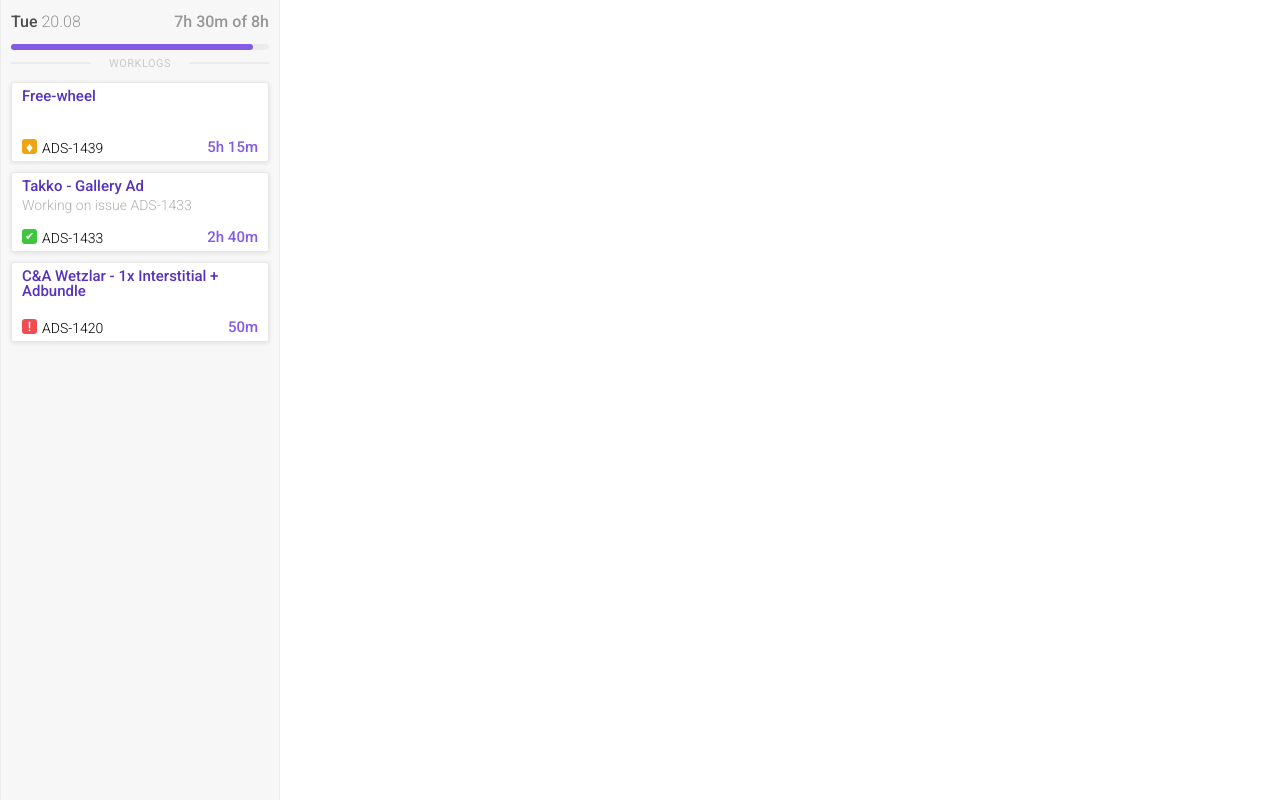
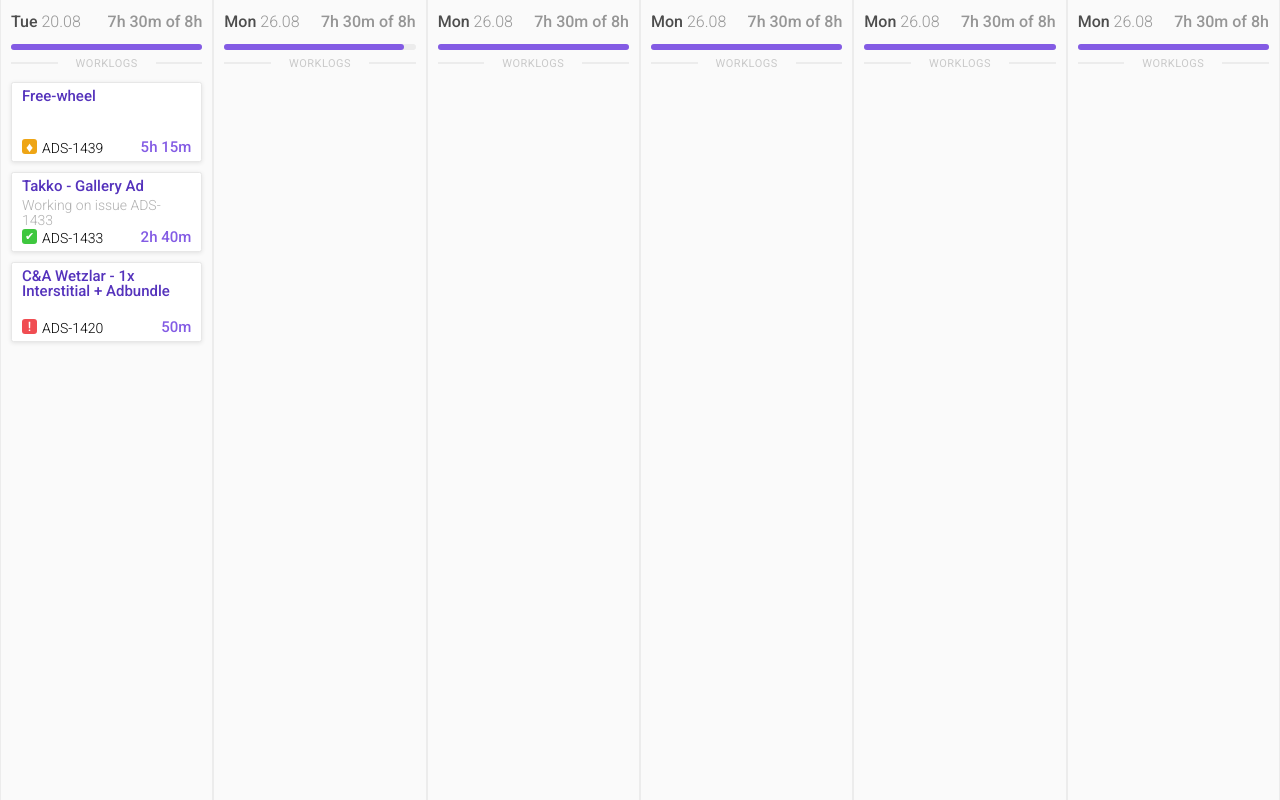
Before and after one commit to zaxanq/jira-like-time-logging, a website: page src/index.html in a window 1280 px wide. Drawn offline with nearby package versions, Linux system fonts and the light colour scheme; files that its build step writes are made by us from their sources.

Commit message:
WIP: Creating columns by JavaScript

```diff
--- a/gulpfile.js
+++ b/gulpfile.js
@@ -8,7 +8,8 @@ gulp.task('browserSync', function() {
         server: {
             baseDir: 'src',
             routes: {
-                '/styles': 'src/styles/css'
+                '/styles': 'src/styles/css',
+                '/js': 'src/js',
             }
         },
     });
--- a/package.json
+++ b/package.json
@@ -1,6 +1,6 @@
 {
   "name": "jira-like-time-logging",
-  "version": "0.0.7",
+  "version": "0.1.0",
   "description": "",
   "main": "index.js",
   "scripts": {
--- a/src/index.html
+++ b/src/index.html
@@ -7,7 +7,7 @@
 </head>
 <body>
 <main class="wrapper">
-    <div class="column" id="column-1">
+    <log-column class="column" id="column-0">
         <div class="column__head">
             <div class="column__details">
                 <p class="column__date">
@@ -21,7 +21,7 @@
                 </p>
             </div>
             <div class="column__progress">
-                <div class="column__progress--done" id="column-1__progress--done"></div>
+                <div class="column__progress--done" id="column-0__progress--done"></div>
             </div>
             <h2 class="column__title">Worklogs</h2>
         </div>
@@ -76,7 +76,8 @@
                 <button class="buttons__remove button column__button"></button>
             </div>
         </div>
-    </div>
+    </log-column>
 </main>
+<script src="/js/main.js"></script>
 </body>
 </html>
--- /dev/null
+++ b/src/js/main.js
@@ -0,0 +1,145 @@
+class BaseClass {
+    constructor() {
+        this.init();
+    }
+    init() {
+        Element.prototype.addClass = function(className) {
+            if (typeof className === 'string') {
+                this.classList.add(className);
+            } else if (typeof className === 'object') {
+                if (className.length) { //an array
+                    className.forEach((name) => this.classList.add(name));
+                } else {
+                    console.error('Invalid type of class name or class names container.');
+                }
+            }
+            return this;
+        };
+
+        Element.prototype.removeClass = function(className) {
+            if (typeof className === 'string') {
+                this.classList.remove(className);
+            } else if (typeof className === 'object') {
+                if (className.length) { //an array
+                    className.forEach((name) => this.classList.remove(name));
+                } else {
+                    console.error('Invalid type of class name or class names container.');
+                }
+            }
+            return this;
+        };
+    }
+
+    Dom(selector) {
+        return document.querySelectorAll(selector);
+    }
+
+    class(className) {
+        return document.getElementsByClassName(className);
+    }
+
+    id(idName) {
+        return document.getElementsByClassName(idName);
+    }
+
+    createElement(tag, options, parent, append = true) {
+        let element = document.createElement(tag);
+        if (options['class']) element.addClass(options['class']);
+        if (options['id']) element.id = options['id'];
+
+        if (append) parent.append(element);
+        else parent.prepend(element);
+
+        return element;
+    }
+}
+
+const Base = new BaseClass;
+
+class ColumnClass extends HTMLElement {
+    constructor() {
+        super();
+        this.init();
+    }
+
+    init() {
+        this.Elements = {
+            columns: {
+                count: 0
+            }
+        };
+    }
+
+    create() {
+        let newColumn = Base.createElement('log-column',
+            {'class': 'column', 'id': `column-${++this.Elements.columns.count}`},
+            Base.class('wrapper')[0]);
+
+        this.createHeadElements(newColumn);
+        this.createBodyElements(newColumn);
+
+    }
+
+    createHeadElements(newColumn) {
+        let newColumnHead = Base.createElement('div',
+            {'class': 'column__head'}, newColumn);
+        let newColumnHeadDetails = Base.createElement('div',
+            {'class': 'column__details'}, newColumnHead);
+        let newColumnHeadDate = Base.createElement('p', {'class': 'column__date'}, newColumnHeadDetails);
+        let newColumnHeadDateDay = Base.createElement('span',
+            {'class': 'column__date-day'}, newColumnHeadDate);
+        let newColumnHeadDateDate = Base.createElement('span',
+            {'class': 'column__date-date'}, newColumnHeadDate);
+
+        newColumnHeadDateDay.innerText = 'Mon ';
+        newColumnHeadDateDate.innerText = '26.08';
+
+        let newColumnHeadHours = Base.createElement('p',
+            {'class': 'column__hours'}, newColumnHeadDetails);
+        let newColumnHeadHoursWorked = Base.createElement('span',
+            {'class': 'column__hours-worked'}, newColumnHeadHours);
+        let newColumnHeadHoursOf = Base.createElement('span',
+            {}, newColumnHeadHours);
+        let newColumnHeadHoursTotal = Base.createElement('span',
+            {'class': 'column__hours-total'}, newColumnHeadHours);
+
+        newColumnHeadHoursWorked.innerText = '7h 30m';
+        newColumnHeadHoursOf.innerText = ' of ';
+        newColumnHeadHoursTotal.innerText = '8h';
+
+        let newColumnHeadProgress = Base.createElement('div',
+            {'class': 'column__progress'}, newColumnHead);
+        let newColumnHeadProgressDone = Base.createElement('div',
+            {'class': 'column__progress--done',
+                'id': `column-${this.Elements.columns.count}__progress--done`}, newColumnHeadProgress);
+
+        let newColumnHeadTitle = Base.createElement('h2',
+            {'class': 'column__title'}, newColumnHead);
+
+        newColumnHeadTitle.innerText = 'Worklogs';
+    }
+
+    createBodyElements(newColumn) {
+
+    }
+
+}
+customElements.define('log-column', ColumnClass);
+let Column = new ColumnClass;
+
+
+class Main {
+    constructor() {
+        Base.init();
+    }
+
+    init() {
+        this.createColumns(5);
+    }
+
+    createColumns(quantity) {
+        for (let i = 0; i < quantity; i++) Column.create();
+    }
+}
+
+(new Main()).init();
--- a/src/styles/scss/components/_column.scss
+++ b/src/styles/scss/components/_column.scss
@@ -1,5 +1,9 @@
 $column-head-border-width: 0.2rem;
 $column-title-font-size: 1.1rem;
+
+log-column {
+  box-sizing: border-box;
+}
 
 .column {
   @include flex(flex-start, center, column);
```
